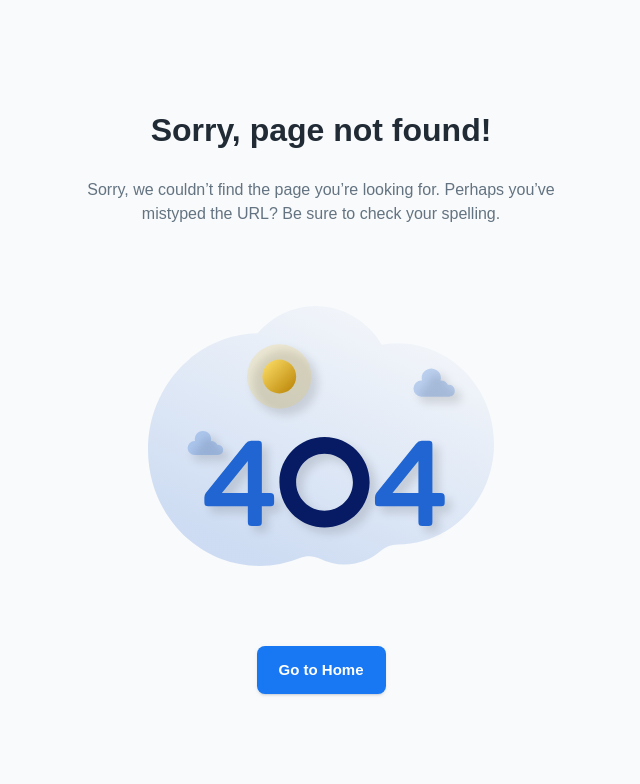
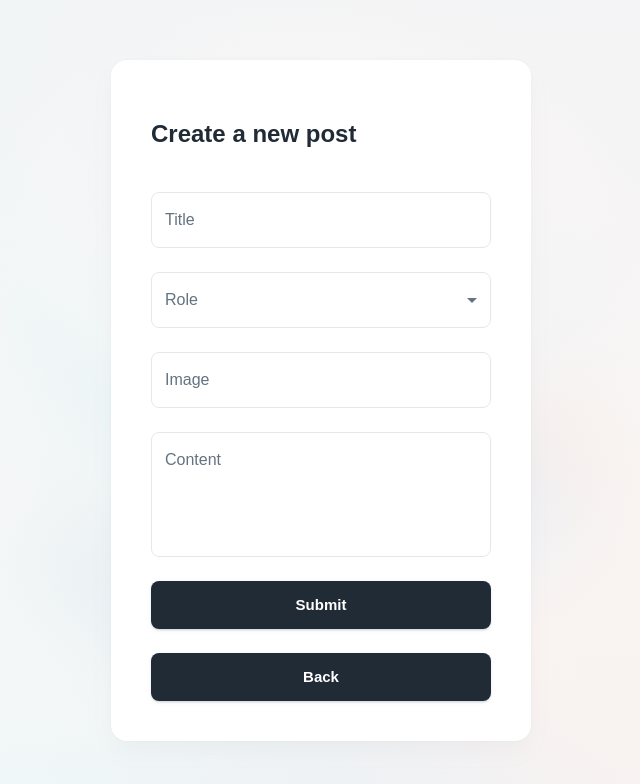
Before and after one commit to UoA-EEEEason/React-website-CarbonGo---Lying-Flat-group, a React (Vite) app: page /new-post in a window 1280 px wide. Before the commit this address led to /404. Shown: the top 784 px of the page, without its empty margins (319-959 px from the left). Built offline with nearby package versions, Linux system fonts and the light colour scheme.

Commit message:
add page for creating a new post add functions for adding news and message

```diff
--- a/src/firebase/post.js
+++ b/src/firebase/post.js
@@ -0,0 +1,30 @@
+import { firestore } from '../firebaseConfig';
+import { serverTimestamp } from "firebase/firestore";
+
+export const handleNewMessage = async (title, content) => {
+    const messageRef = firestore.collection('message');
+    try {
+        messageRef.add({
+            title: title,
+            content: content,
+            createdAt: serverTimestamp(),
+        })
+        alert('Message added successfully');
+      } catch (error) {
+        console.error('Error adding message: ', error);
+      }
+}
+
+export const handleNewNews = async (title, content) => {
+    const messageRef = firestore.collection('news');
+    try {
+        messageRef.add({
+            title: title,
+            content: content,
+            createdAt: serverTimestamp(),
+        })
+        alert('News added successfully');
+      } catch (error) {
+        console.error('Error adding news: ', error);
+      }
+}
--- /dev/null
+++ b/src/pages/new-post.jsx
@@ -0,0 +1,17 @@
+import { Helmet } from 'react-helmet-async';
+
+import { NewPostView } from 'src/sections/post/new';
+
+// ----------------------------------------------------------------------
+
+export default function NewPostPage() {
+  return (
+    <>
+      <Helmet>
+        <title> NewPost | Lying Flat </title>
+      </Helmet>
+
+      <NewPostView />
+    </>
+  );
+}
--- a/src/routes/sections.jsx
+++ b/src/routes/sections.jsx
@@ -9,6 +9,7 @@ export const UserPage = lazy(() => import('src/pages/user'));
 export const LoginPage = lazy(() => import('src/pages/login'));
 export const ProductsPage = lazy(() => import('src/pages/products'));
 export const Page404 = lazy(() => import('src/pages/page-not-found'));
+export const NewPostPage = lazy(() => import('src/pages/new-post'));
 
 // ----------------------------------------------------------------------
 
@@ -81,6 +82,10 @@ export default function Router() {
       element: <LoginPage />,
     },
     {
+      path: 'new-post',
+      element: <NewPostPage />,
+    },
+    {
       path: '404',
       element: <Page404 />,
     },
--- /dev/null
+++ b/src/sections/post/new/index.js
@@ -0,0 +1 @@
+export { default as NewPostView } from './new-post-view';
--- /dev/null
+++ b/src/sections/post/new/new-post-view.jsx
@@ -0,0 +1,149 @@
+import React, { useState, useEffect } from 'react';
+
+import Box from '@mui/material/Box';
+import Card from '@mui/material/Card';
+import Stack from '@mui/material/Stack';
+import TextField from '@mui/material/TextField';
+import FormControl from '@mui/material/FormControl';
+import MenuItem from '@mui/material/MenuItem';
+import InputLabel from '@mui/material/InputLabel';
+import Select from '@mui/material/Select';
+import Typography from '@mui/material/Typography';
+import LoadingButton from '@mui/lab/LoadingButton';
+import { alpha, useTheme } from '@mui/material/styles';
+import { useRouter } from 'src/routes/hooks';
+import { bgGradient } from 'src/theme/css';
+import CircularProgress from '@mui/material/CircularProgress';
+
+import { handleNewMessage, handleNewNews } from 'src/firebase/post';
+
+export default function NewPostView() {
+  const theme = useTheme();
+  const router = useRouter();
+
+  const [title, setTitle] = useState('');
+  const [content, setContent] = useState('');
+  const [role, setRole] = useState('');
+  const [image, setImage] = useState('');
+  const [isLoggingIn, setIsLoggingIn] = useState(false);
+
+  const handleChange = (event) => {
+    setRole(event.target.value);
+  };
+
+  const handleSubmit = async (event) => {
+    event.preventDefault();
+    if (!role) {
+      alert('Please select a role before submitting.');
+      return;
+    }
+    setIsLoggingIn(true);
+    if (role === 'Message') {
+      await handleNewMessage(title, content);
+    } else if (role === 'News') {
+      await handleNewNews(title, content);
+    }
+    setIsLoggingIn(false);
+  };
+
+  const handleBack = () => {
+    router.back();
+  }
+
+  const renderForm = (
+    <form onSubmit={handleSubmit}>
+      <Stack spacing={3}>
+        <TextField
+          name="title"
+          label="Title"
+          value={title}
+          variant="outlined"
+          onChange={(e) => setTitle(e.target.value)}
+        />
+
+        <FormControl fullWidth>
+          <InputLabel id="demo-simple-select-label">Role</InputLabel>
+          <Select
+            labelId="demo-simple-select-label"
+            id="demo-simple-select"
+            value={role}
+            label="Role"
+            onChange={handleChange}
+          >
+            <MenuItem value={'News'}>News</MenuItem>
+            <MenuItem value={'Message'}>Message</MenuItem>
+          </Select>
+        </FormControl>
+
+        <TextField
+          name="image"
+          label="Image"
+          value={image}
+          variant="outlined"
+          onChange={(e) => setImage(e.target.value)}
+        />
+
+        <TextField
+          name="content"
+          label="Content"
+          multiline
+          rows={4}
+          value={content}
+          variant="outlined"
+          onChange={(e) => setContent(e.target.value)}
+        />
+      </Stack>
+
+      <LoadingButton
+        fullWidth
+        sx={{ my: 3 }}
+        size="large"
+        type="submit"
+        variant="contained"
+        color="inherit"
+        disabled={isLoggingIn}
+      >
+        {isLoggingIn ? <CircularProgress size={24} /> : "Submit"}
+      </LoadingButton>
+
+      <LoadingButton
+        fullWidth
+        size="large"
+        type="back"
+        variant="contained"
+        color="inherit"
+        onClick={handleBack}
+      >
+        {isLoggingIn ? <CircularProgress size={24} /> : "Back"}
+      </LoadingButton>
+    </form>
+  );
+
+  return (
+    <Box
+      sx={{
+        ...bgGradient({
+          color: alpha(theme.palette.background.default, 0.9),
+          imgUrl: '/assets/background/overlay_4.jpg',
+        }),
+        height: 1,
+      }}
+    >
+
+      <Stack alignItems="center" justifyContent="center" sx={{ height: 1 }}>
+        <Card
+          sx={{
+            p: 5,
+            width: 1,
+            maxWidth: 420,
+          }}
+        >
+          <Typography variant="h4" sx={{ mt: 2, mb: 5 }}>Create a new post</Typography>
+
+          {renderForm}
+
+        </Card>
+      </Stack>
+    </Box>
+  );
+}
--- a/src/sections/post/view/post-view.jsx
+++ b/src/sections/post/view/post-view.jsx
@@ -1,4 +1,6 @@
 import { useState } from 'react';
+
+import { useRouter } from 'src/routes/hooks';
 
 import Card from '@mui/material/Card';
 import Stack from '@mui/material/Stack';
@@ -10,7 +12,6 @@ import Typography from '@mui/material/Typography';
 import TableContainer from '@mui/material/TableContainer';
 import TablePagination from '@mui/material/TablePagination';
 
-import { users } from 'src/_mock/user';
 import { posts } from 'src/_mock/post';
 
 import Iconify from 'src/components/iconify';
@@ -22,6 +23,7 @@ import UserTableHead from '../user-table-head';
 import TableEmptyRows from '../table-empty-rows';
 import UserTableToolbar from '../user-table-toolbar';
 import { emptyRows, applyFilter, getComparator } from '../utils';
+
 
 // ----------------------------------------------------------------------
 
@@ -87,6 +89,11 @@ export default function PostView() {
     setFilterName(event.target.value);
   };
 
+  const router = useRouter();
+  const handleNewPost = () => {
+    router.push('/new-post');
+  }
+
   // get data here
   const dataFiltered = applyFilter({
     inputData: posts,
@@ -100,7 +107,7 @@ export default function PostView() {
       <Stack direction="row" alignItems="center" justifyContent="space-between" mb={5}>
         <Typography variant="h4">Post</Typography>
 
-        <Button variant="contained" color="inherit" startIcon={<Iconify icon="eva:plus-fill" />}>
+        <Button variant="contained" color="inherit" startIcon={<Iconify icon="eva:plus-fill" />} onClick={handleNewPost}>
           New Post
         </Button>
       </Stack>
```
